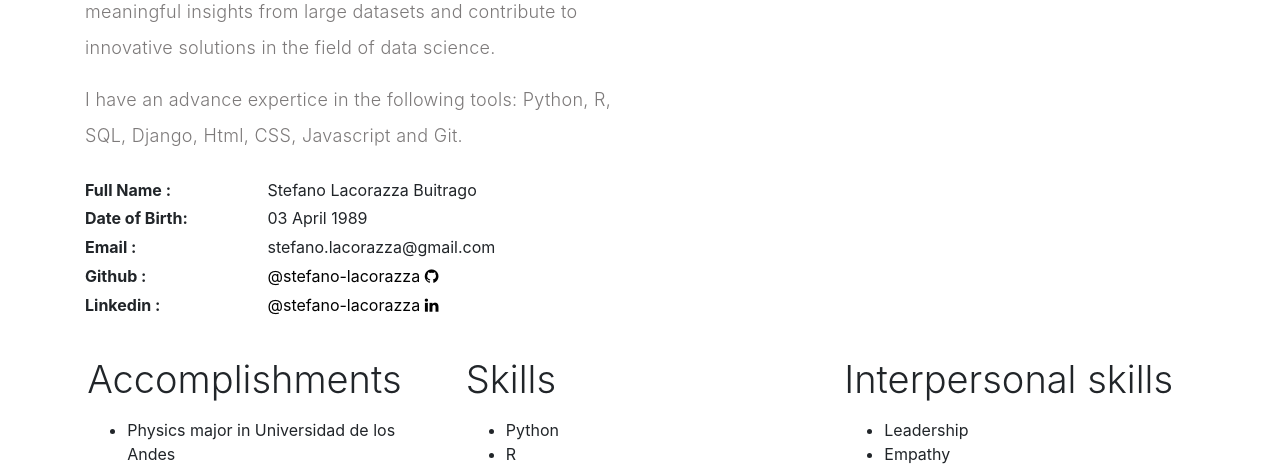
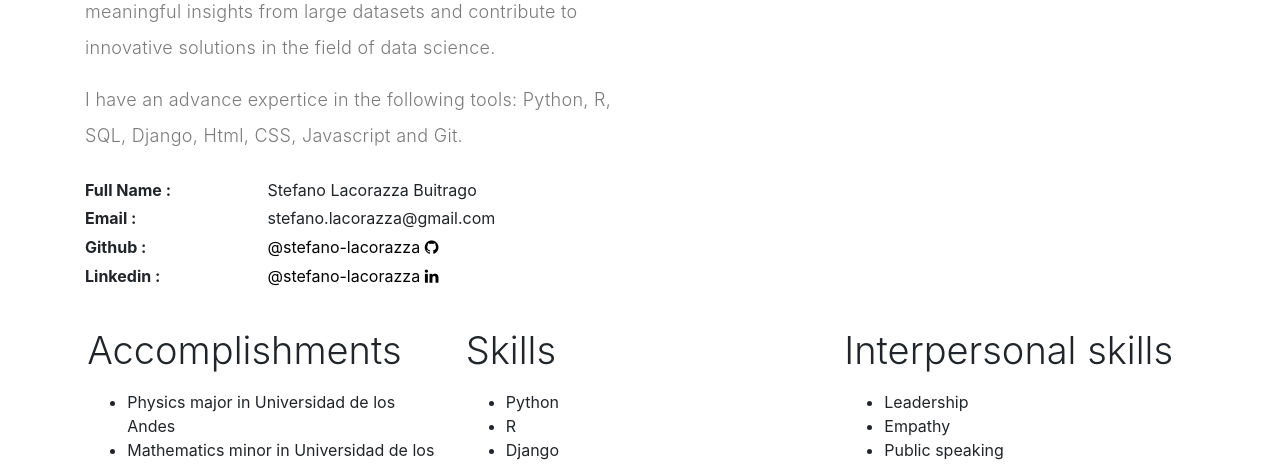
Before and after one commit to stefano-lacorazza/portfolio, a Django app: page / in a window 1280 px wide. Shown: the part 832-1297 px from the top of the page. Run offline with Django 4.2, Linux system fonts and the light colour scheme; some libraries are stand-ins or nearby versions; some web fonts are replaced.

Commit message:
Update index.html

```diff
--- a/myportfolio/templates/mainsite/index.html
+++ b/myportfolio/templates/mainsite/index.html
@@ -119,8 +119,6 @@
 
                     <ul class="mt-4 mb-5 mb-lg-0 profile-list list-unstyled">
                         <li><strong>Full Name :</strong> Stefano Lacorazza Buitrago</li>
-
-                        <li><strong>Date of Birth:</strong> 03 April 1989</li>
 
                         <li><strong>Email :</strong> stefano.lacorazza@gmail.com</li>
 
```
